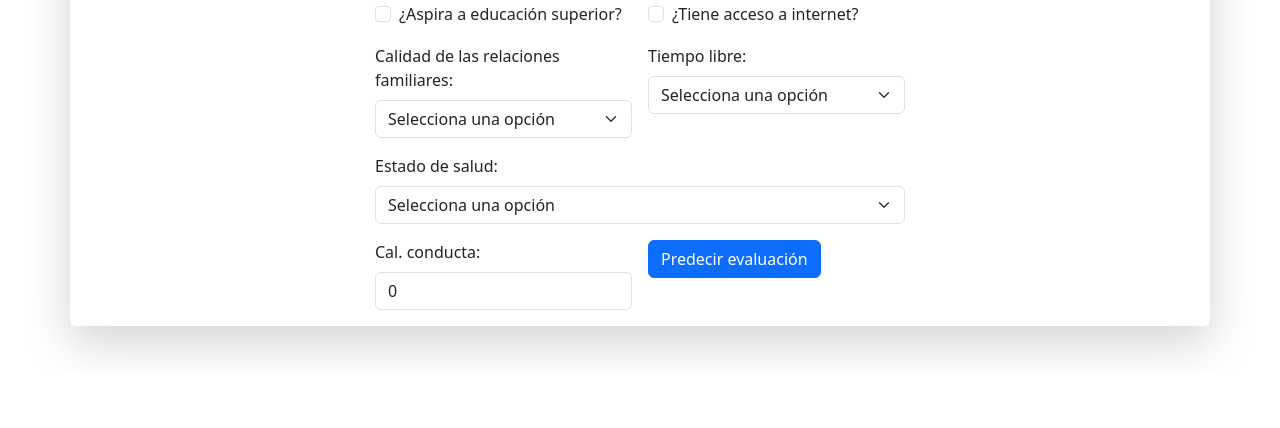
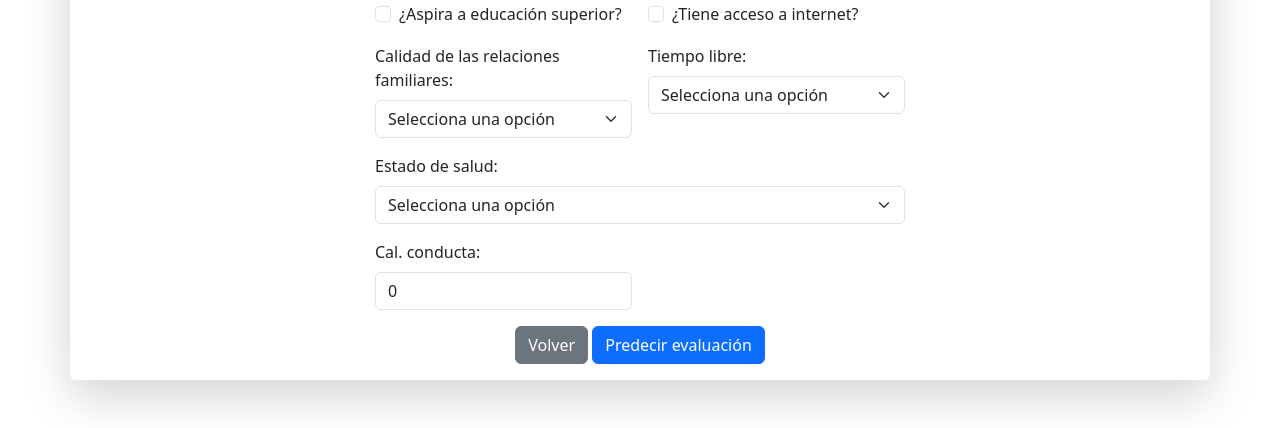
Before and after one commit to Accrer-Dev/trained_model, a Django app: page /grades/predict in a window 1280 px wide. Shown: the part 1014-1442 px from the top of the page. Before the commit the page ends 1369 px from the top, so only its background shows below. Run offline with Django 5.2, Linux system fonts and the light colour scheme.

Commit message:
Adicion de boton volver en la pagina 'Predecir Evaluacion' v1.2

```diff
--- a/templates/grades/grades_predict.html
+++ b/templates/grades/grades_predict.html
@@ -154,7 +154,8 @@
             <label for="{{ form.g1_conduct.id_for_label }}" class="form-label">Cal. conducta:</label>
             {{ form.g1_conduct }}
           </div>
-          <div class="col-6">
+          <div class="col-12 text-center">
+            <a href="{% url 'index' %}" class="btn btn-secondary" style="vertical-align: bottom;">Volver</a>
             <button type="submit" class="btn btn-primary" style="vertical-align: bottom;horizontal-align:right;">Predecir evaluación</button>
           </div>
         </form>
```
